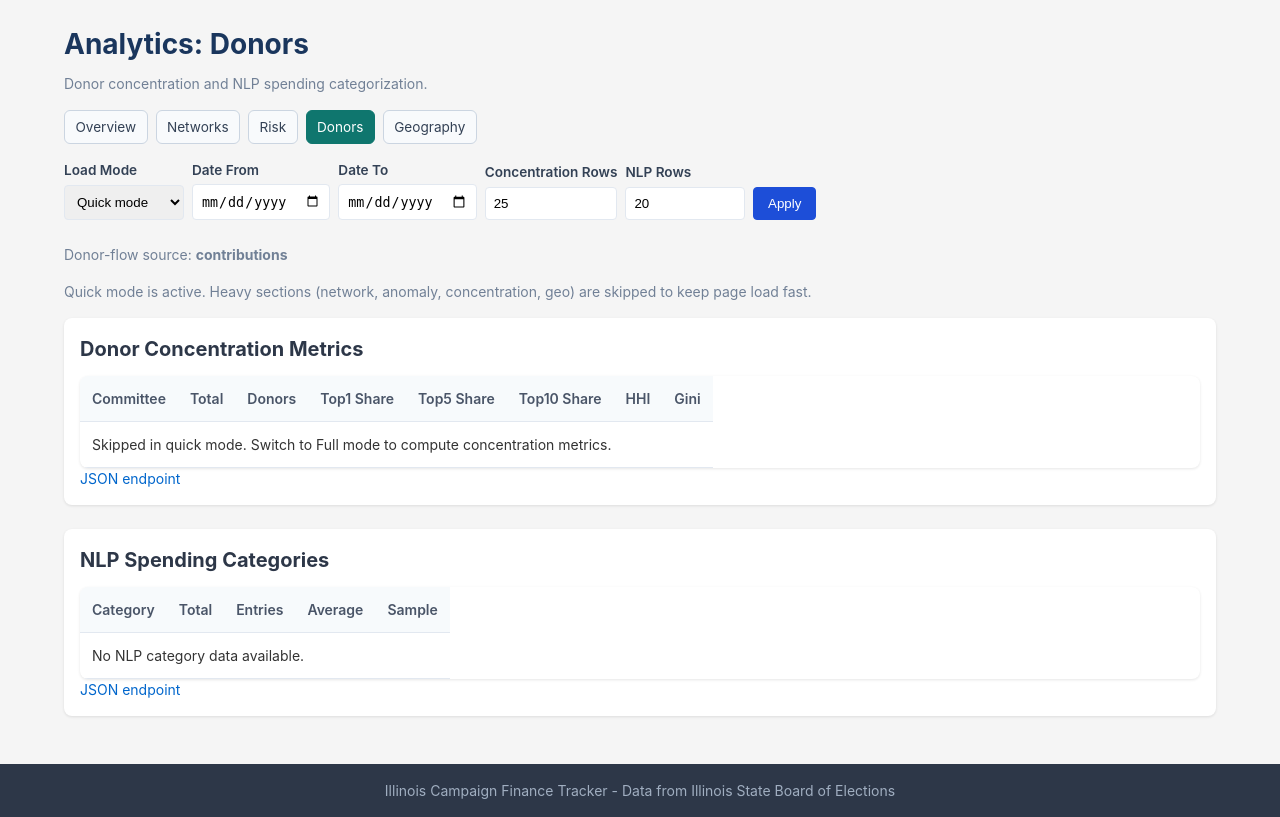
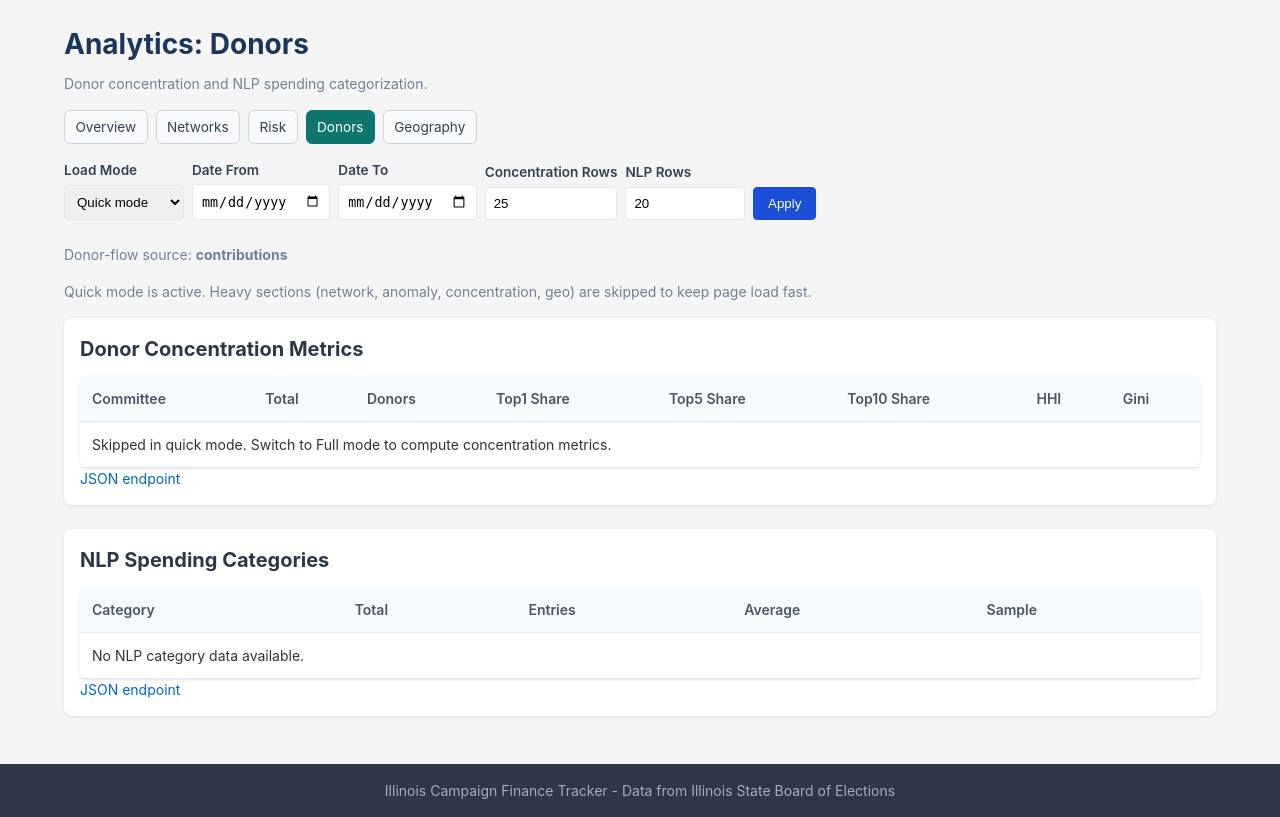
Before and after one commit to Doommen3/Illinois_campaign_finance, a Flask app: page /analytics/donors in a window 1280 px wide. Shown: the part 191-1008 px from the top of the page. Run offline with Flask 3, Linux system fonts and the light colour scheme; data that the repository does not hold is empty.

Commit message:
fix table wrapping

```diff
--- a/webapp/static/css/style.css
+++ b/webapp/static/css/style.css
@@ -121,6 +121,7 @@ a:hover {
     margin: 0 auto;
     padding: 1.5rem;
     min-height: calc(100vh - 120px);
+    overflow-x: auto;
 }
 
 /* Footer */
@@ -239,11 +240,8 @@ h2 {
     border-collapse: collapse;
     background: white;
     border-radius: 8px;
-    overflow-x: auto;
-    overflow-y: hidden;
     box-shadow: 0 1px 3px rgba(0, 0, 0, 0.1);
-    display: block;
-    -webkit-overflow-scrolling: touch;
+    display: table;
 }
 
 .column .data-table {
--- a/webapp/templates/base.html
+++ b/webapp/templates/base.html
@@ -4,7 +4,7 @@
     <meta charset="UTF-8">
     <meta name="viewport" content="width=device-width, initial-scale=1.0">
     <title>{% block title %}Illinois Campaign Finance Tracker{% endblock %}</title>
-    <link rel="stylesheet" href="{{ url_for('static', filename='css/style.css', v='20260213-6') }}">
+    <link rel="stylesheet" href="{{ url_for('static', filename='css/style.css', v='20260213-7') }}">
 </head>
 <body>
     <nav class="navbar">
```
